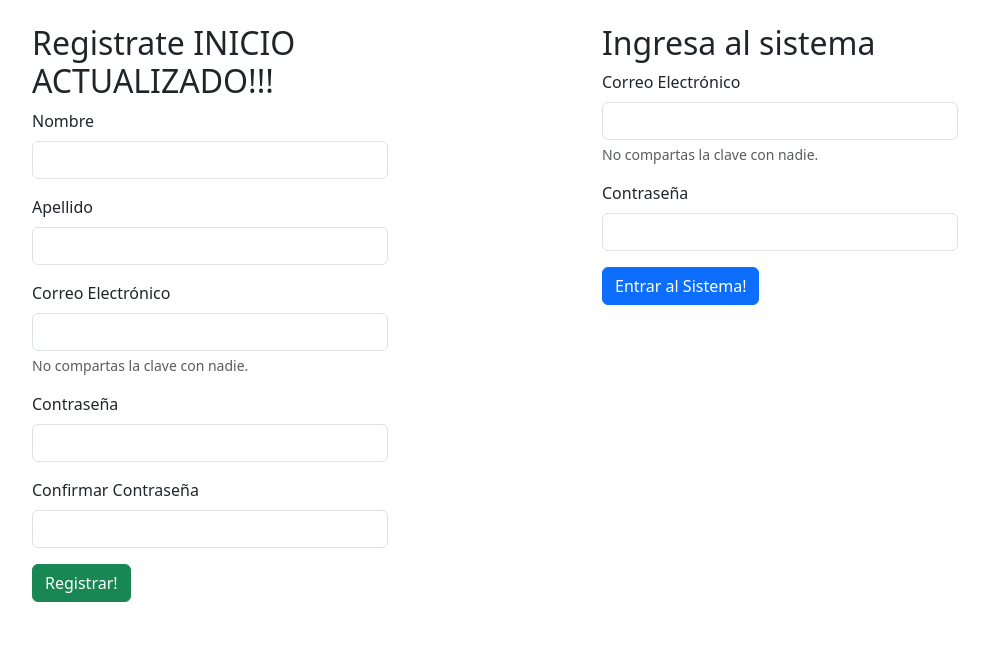
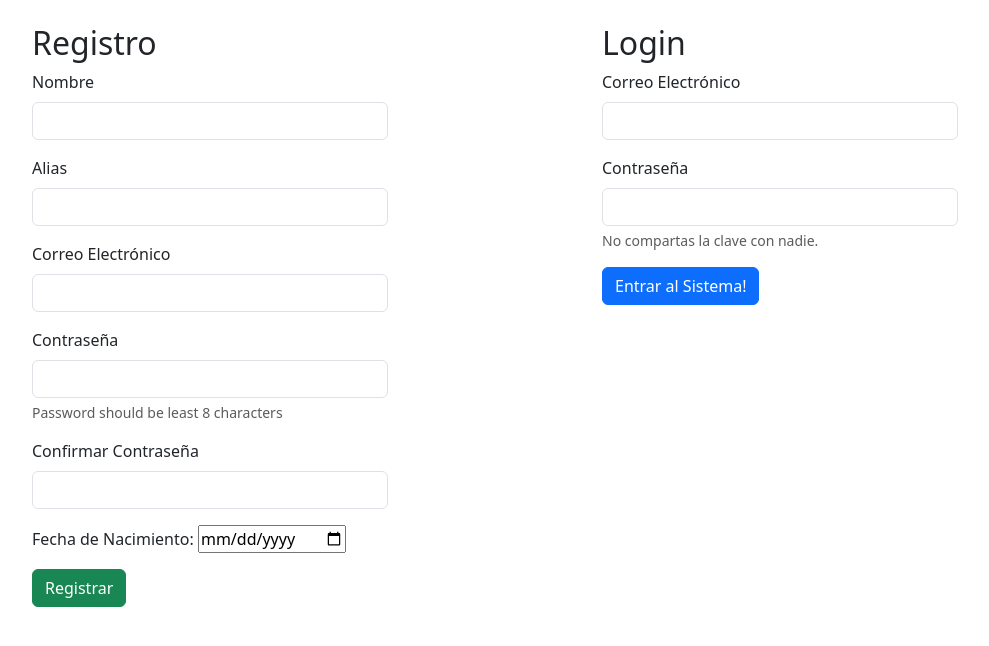
Before and after one commit to Mauro90P/202304_deploy_flask, a Flask app: page /login in a window 1280 px wide. Shown: the top 646 px of the page, without its empty margins (50-1039 px from the left). Run offline with Flask 3, Linux system fonts and the light colour scheme; some libraries are stand-ins or nearby versions.

Commit message:
Proyecto examen me falto

```diff
--- a/app/controllers/base.py
+++ b/app/controllers/base.py
@@ -1,7 +1,6 @@
 from flask import render_template, redirect, session
-
 from app import app
-
+from app.models.usuarios import Usuario
 
 @app.route('/')
 def inicio():
@@ -9,4 +8,5 @@ def inicio():
     if 'usuario' not in session:
         return redirect('/login')
 
-    return render_template('inicio.html')
+    usuarios=Usuario.get_all()
+    return render_template('inicio.html',usuarios=usuarios)
--- a/app/controllers/login.py
+++ b/app/controllers/login.py
@@ -1,17 +1,23 @@
 from flask import render_template, request, redirect, session, flash
 from app.models.usuarios import Usuario
+from datetime import datetime
 from app import app
 from flask_bcrypt import Bcrypt
 bcrypt = Bcrypt(app)
 
+
+
+#1_/login: Renderiza la plantilla 'auth/login.html'
 @app.route('/login')
 def login():
 
     if 'usuario' in session:
         return redirect('/')
-
+    session['start_time'] = datetime.now()
 
     return render_template('auth/login.html')
+
+#2_/procesar_login: Procesa el formulario de inicio de sesión enviado por POST
 
 @app.route('/procesar_login', methods=['POST'])
 def procesar_login():
@@ -27,9 +33,12 @@ def procesar_login():
 
     data = {
         "usuario_id": usuario_encontrado.id,
+        "email": usuario_encontrado.email,
+        "password": usuario_encontrado.password,
         "nombre": usuario_encontrado.nombre,
-        "apellido": usuario_encontrado.apellido,
-        "email": usuario_encontrado.email,
+        "alias": usuario_encontrado.alias,
+        "pokes_recibidos": usuario_encontrado.pokes_recibidos,
+
     }
 
     if login_seguro:
@@ -41,6 +50,12 @@ def procesar_login():
         return redirect('/login')
 
     return redirect('/')
+
+
+
+
+#3_/procesar_registro: Procesa el formulario de registro enviado por POST
+
 
 @app.route('/procesar_registro', methods=['POST'])
 def procesar_registro():
@@ -56,9 +71,10 @@ def procesar_registro():
     password_hash = bcrypt.generate_password_hash(request.form['password'])
 
     data = {
+        'nombre': request.form['nombre'],
+        'alias': request.form['alias'],
         'email': request.form['email'],
-        'nombre': request.form['nombre'],
-        'apellido': request.form['apellido'],
+        'fecha_nacimiento': request.form['fecha_nacimiento'],
         'password': password_hash,
     }
 
@@ -76,6 +92,9 @@ def procesar_registro():
 
     return redirect('/login')
 
+
+#4_/salir: Borra todos los datos de la sesión
+
 @app.route('/salir')
 def salir():
     session.clear()
--- a/app/templates/auth/login.html
+++ b/app/templates/auth/login.html
@@ -6,50 +6,50 @@
 
 <div class="row mt-4">
     <div class="col-lg-4 col-md-6 col-sm-12">
-        <h2>Registrate INICIO ACTUALIZADO!!!</h2>
+        <h2>Registro</h2>
         <form action="/procesar_registro" method="post">
-
-
             <div class="mb-3">
                 <label for="nombre" class="form-label">Nombre</label>
                 <input type="text" required class="form-control" id="nombre" name="nombre">
             </div>
-
             <div class="mb-3">
-                <label for="apellido" class="form-label">Apellido</label>
-                <input type="text" required class="form-control" id="apellido" name="apellido">
+                <label for="alias" class="form-label">Alias</label>
+                <input type="text" required class="form-control" id="alias" name="alias">
             </div>
-
             <div class="mb-3">
                 <label for="exampleInputEmail1" class="form-label">Correo Electrónico</label>
-                <input type="email" class="form-control" id="exampleInputEmail1" aria-describedby="emailHelp" name="email">
-                <div id="emailHelp" class="form-text">No compartas la clave con nadie.</div>
+                <input type="email" class="form-control" id="exampleInputEmail1" aria-describedby="emailHelp"
+                    name="email">
             </div>
             <div class="mb-3">
                 <label for="exampleInputPassword1" class="form-label">Contraseña</label>
                 <input type="password" class="form-control" id="exampleInputPassword1" name="password">
+                <div id="emailHelp" class="form-text">Password should be least 8 characters</div>
             </div>
             <div class="mb-3">
                 <label for="exampleInputPassword2" class="form-label">Confirmar Contraseña</label>
                 <input type="password" class="form-control" id="exampleInputPassword2" name="confirm_password">
             </div>
-            <button type="submit" class="btn btn-success">Registrar!</button>
+            <div class="mb-3">
+                <label for="fecha_nacimiento">Fecha de Nacimiento:</label>
+                <input type="date" id="fecha_nacimiento" name="fecha_nacimiento">
+            </div>
+            <button type="submit" class="btn btn-success">Registrar</button>
         </form>
     </div>
 
 
     <div class="offset-lg-2 col-lg-4 col-md-6 col-sm-12">
-        <h2>Ingresa al sistema</h2>
+        <h2>Login</h2>
         <form action="/procesar_login" method="post">
-
             <div class="mb-3">
-                <label for="exampleInputEmail2" class="form-label">Correo Electrónico</label>
-                <input type="email" class="form-control" id="exampleInputEmail2" aria-describedby="emailHelp" name="email">
-                <div id="emailHelp" class="form-text">No compartas la clave con nadie.</div>
+                <label for="email" class="form-label">Correo Electrónico</label>
+                <input type="email" class="form-control" id="email" aria-describedby="emailHelp" name="email">
             </div>
             <div class="mb-3">
-                <label for="exampleInputPassword3" class="form-label">Contraseña</label>
-                <input type="password" class="form-control" id="exampleInputPassword3" name="password">
+                <label for="password" class="form-label">Contraseña</label>
+                <input type="password" class="form-control" id="password" name="password">
+                <div id="emailHelp" class="form-text">No compartas la clave con nadie.</div>
             </div>
             <button type="submit" class="btn btn-primary">Entrar al Sistema!</button>
         </form>
--- a/server.py
+++ b/server.py
@@ -3,4 +3,4 @@ from app.controllers import base
 
 from app import app
 if __name__=="__main__":
-    app.run(debug=True)
+    app.run(debug=True,port=5001)
```
Also changed, not shown: app/models/usuarios.py (+25 -17 lines), app/templates/inicio.html (+38 -7 lines), app/templates/tabla.html (added, +27 -0 lines), app/templates/menu.html (line endings or trailing spaces).
